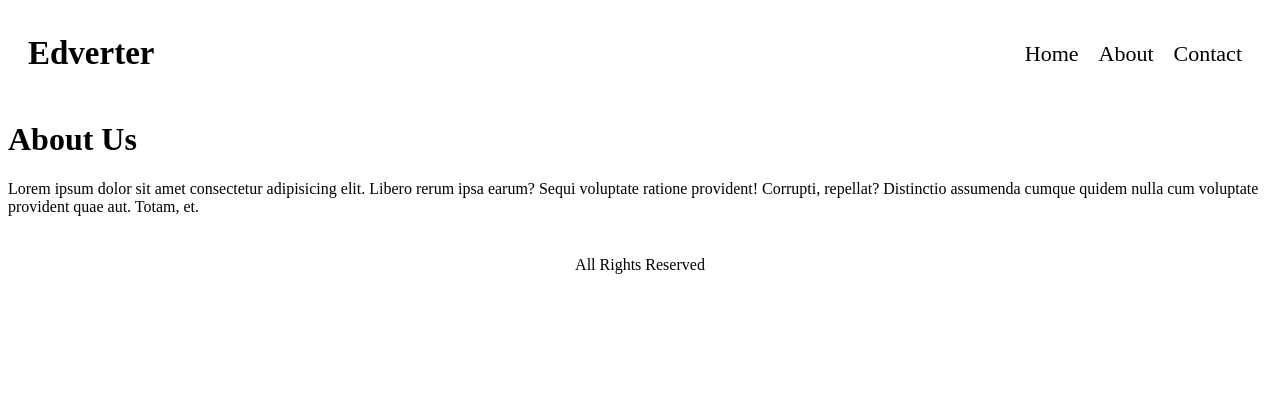
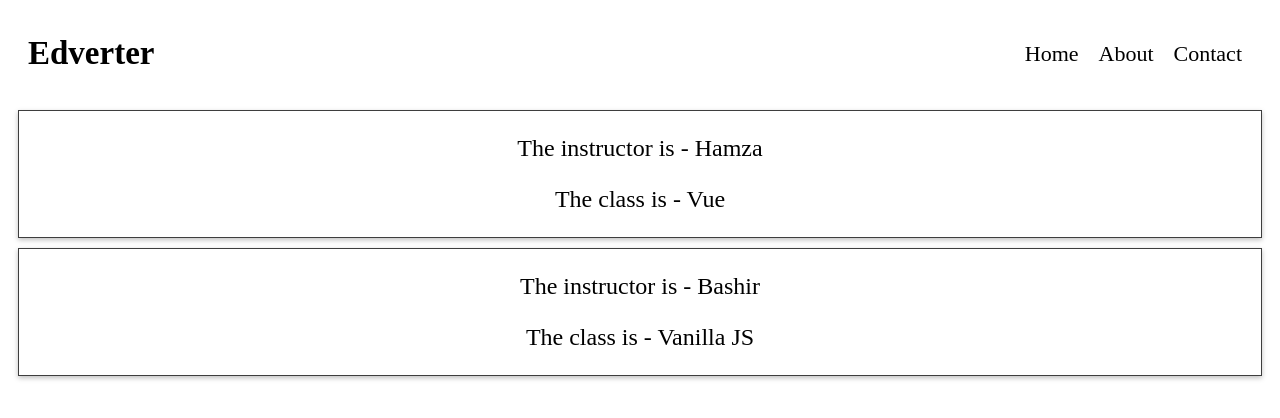
Before and after one commit to khattakdev/edversity-twitter, a React (Vite) app: page / in a window 1280 px wide. Shown: the top 418 px of the page. Built offline with nearby package versions, Linux system fonts and the light colour scheme.

Commit message:
states, props, conditional rendering

```diff
--- a/src/About.jsx
+++ /dev/null
@@ -1,15 +0,0 @@
-function About() {
-  return (
-    <>
-      <h1>About Us</h1>
-      <p>
-        Lorem ipsum dolor sit amet consectetur adipisicing elit. Libero rerum
-        ipsa earum? Sequi voluptate ratione provident! Corrupti, repellat?
-        Distinctio assumenda cumque quidem nulla cum voluptate provident quae
-        aut. Totam, et.
-      </p>
-    </>
-  );
-}
-
-export default About;
--- a/src/App.jsx
+++ b/src/App.jsx
@@ -1,14 +1,51 @@
-import Header from "./Header";
-import Footer from "./Footer";
-import About from "./About";
+import { useState } from "react";
+import Header from "./components/Header";
+import Course from "./components/Course";
+// import Counter from "./components/Counter";
 
 import "./App.css";
 function App() {
+  const info = [
+    {
+      instructor: "Arsalan",
+      session: "React.js",
+      isStarted: false,
+    },
+    {
+      instructor: "Saad",
+      session: "Angularjs",
+      isStarted: false,
+    },
+    {
+      instructor: "Hamza",
+      session: "Vue",
+      isStarted: true,
+    },
+    {
+      instructor: "Bashir",
+      session: "Vanilla JS",
+      isStarted: true,
+    },
+  ];
+  // const [count, setCount] = useState(0);
   return (
     <>
       <Header />
-      <About />
-      <Footer />
+      {info.map((item, index) => {
+        if (item.isStarted == true) {
+          return (
+            <Course
+              key={index}
+              instructor={item.instructor}
+              session={item.session}
+            />
+          );
+        } else {
+          return;
+        }
+      })}
+
+      {/* <Counter count={count} setCount={setCount} /> */}
     </>
   );
 }
--- a/src/Footer.jsx
+++ /dev/null
@@ -1,9 +0,0 @@
-function Footer() {
-  return (
-    <footer>
-      <p>All Rights Reserved</p>
-    </footer>
-  );
-}
-
-export default Footer;
--- /dev/null
+++ b/src/components/Counter/index.jsx
@@ -0,0 +1,19 @@
+// import { useState } from "react";
+function Counter(props) {
+  console.log(props);
+  let count = props.count;
+  let setCount = props.setCount;
+  function increaseCounter() {
+    let currentCount = count; // 0
+    currentCount++; // 0 + 1 = 1
+    setCount(currentCount);
+  }
+  return (
+    <>
+      <button onClick={increaseCounter}>Increase the number</button>
+      <p>The value is {count}</p>
+    </>
+  );
+}
+
+export default Counter;
--- /dev/null
+++ b/src/components/Course/index.css
@@ -0,0 +1,7 @@
+.course {
+  margin: 10px;
+  border: 1px solid #3e3e3e;
+  text-align: center;
+  font-size: 24px;
+  box-shadow: 0px 2px 5px #bfbfbf;
+}
--- /dev/null
+++ b/src/components/Course/index.jsx
@@ -0,0 +1,11 @@
+import "./index.css";
+function Course({ instructor, session }) {
+  return (
+    <div className="course">
+      <p>The instructor is - {instructor}</p>
+      <p>The class is - {session}</p>
+    </div>
+  );
+}
+
+export default Course;
```
Also changed, not shown: src/components/Header/index.jsx (renamed from src/Header.jsx).
